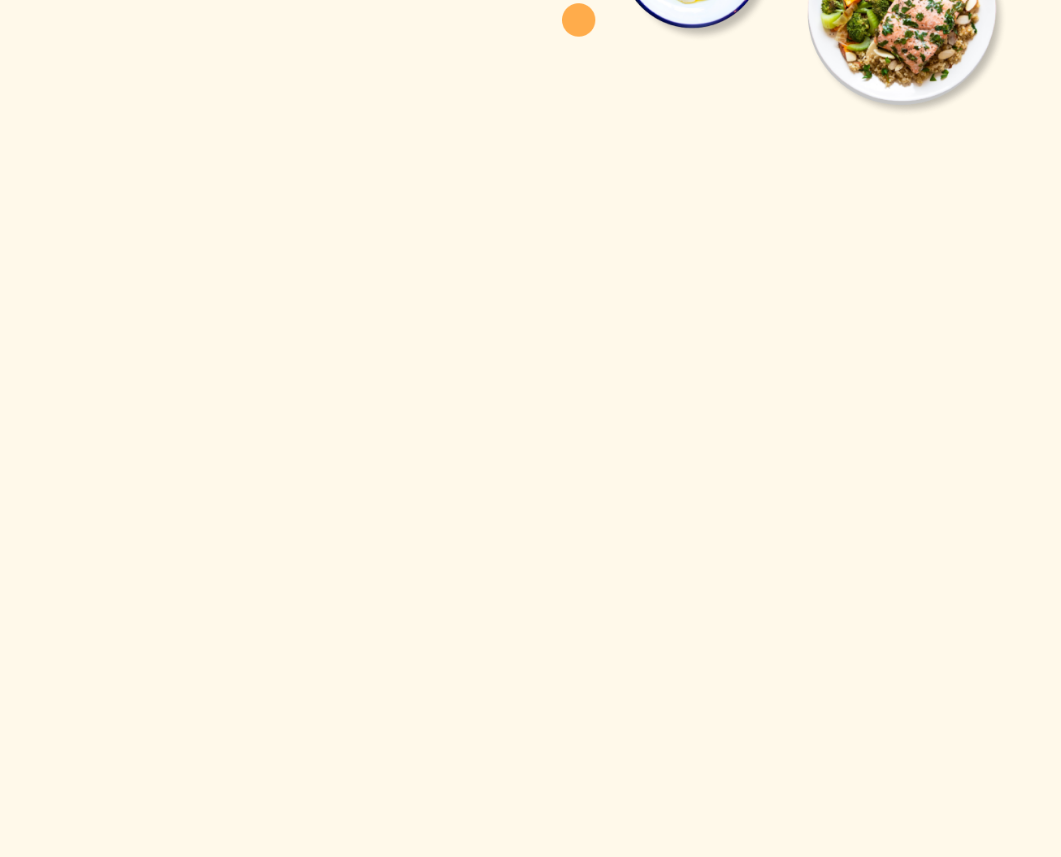
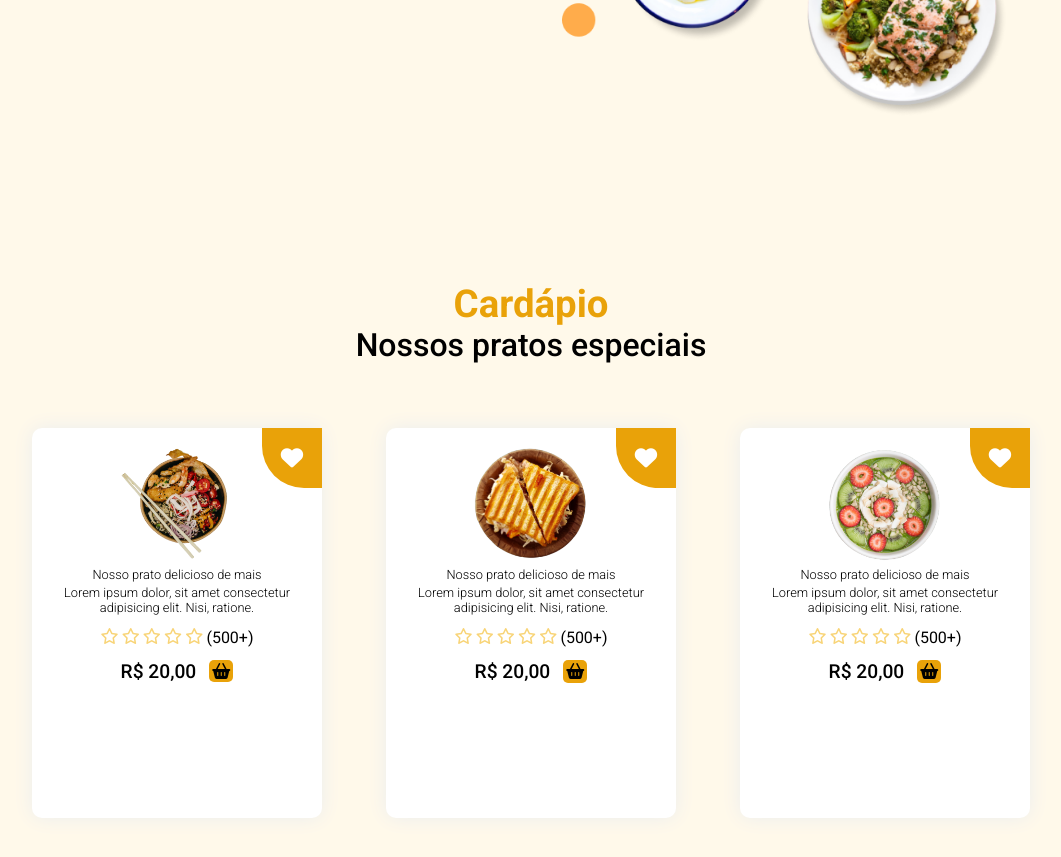
Before and after one commit to frankssena/site-restaurant, a plain HTML site: page index.html in a window 1280 px wide. Shown: the part 523-1380 px from the top of the page, without its empty margins (109-1170 px from the left). Before the commit the page ends 800 px from the top, so only its background shows below. Drawn offline with Linux system fonts and the light colour scheme.

Commit message:
section-cardápio-html-css

```diff
--- a/index.html
+++ b/index.html
@@ -55,12 +55,99 @@
       </div>
     </div>
     <!--Fim main-info-->
+  </main>
+  <!--Fim main-->
 
-    <!--Inicio main-cardápio-->
-    <div class="main-container">
+  <!--Inicio Cardápio-->
+  <section class="section-container">
+    <h2><span>Cardápio</span></h2>
+    <h3>Nossos pratos especiais</h3>
+    <div class="section-container-cardapio">
+      <div class="section-cardapio-card">
+        <div class="section-enfeite"><i class="fa-solid fa-heart"></i></div>
+        <div class="section-cardapio-card-info">
+          <div class="section-cardapio-img">
+            <img src="src/imgs/dish.png" alt="">
+          </div>
+          <p>
+            Nosso prato delicioso de mais
+          </p>
+          <p>
+            Lorem ipsum dolor, sit amet consectetur<br>
+            adipisicing elit. Nisi, ratione.
+          </p>
+        </div>
+        <div class="section-cardapio-icon">
+          <i class="fa-regular fa-star"></i>
+          <i class="fa-regular fa-star"></i>
+          <i class="fa-regular fa-star"></i>
+          <i class="fa-regular fa-star"></i>
+          <i class="fa-regular fa-star"></i>
+          <p>(500+)</p>
+        </div>
 
+        <div class="section-cardapio-preco">
+          <strong>R$ 20,00</strong>
+          <div><i class="fa-solid fa-basket-shopping"></i></div>
+        </div>
+      </div>
+      <div class="section-cardapio-card">
+        <div class="section-enfeite"><i class="fa-solid fa-heart"></i></div>
+        <div class="section-cardapio-card-info">
+          <div class="section-cardapio-img">
+            <img src="src/imgs/dish2.png" alt="">
+          </div>
+          <p>
+            Nosso prato delicioso de mais
+          </p>
+          <p>
+            Lorem ipsum dolor, sit amet consectetur<br>
+            adipisicing elit. Nisi, ratione.
+          </p>
+        </div>
+        <div class="section-cardapio-icon">
+          <i class="fa-regular fa-star"></i>
+          <i class="fa-regular fa-star"></i>
+          <i class="fa-regular fa-star"></i>
+          <i class="fa-regular fa-star"></i>
+          <i class="fa-regular fa-star"></i>
+          <p>(500+)</p>
+        </div>
+
+        <div class="section-cardapio-preco">
+          <strong>R$ 20,00</strong>
+          <i class="fa-solid fa-basket-shopping"></i>
+        </div>
+      </div>
+      <div class="section-cardapio-card">
+        <div class="section-enfeite"><i class="fa-solid fa-heart"></i></div>
+        <div class="section-cardapio-card-info">
+          <div class="section-cardapio-img">
+            <img src="src/imgs/dish3.png" alt="">
+          </div>
+          <p>
+            Nosso prato delicioso de mais
+          </p>
+          <p>
+            Lorem ipsum dolor, sit amet consectetur<br>
+            adipisicing elit. Nisi, ratione.
+          </p>
+        </div>
+        <div class="section-cardapio-icon">
+          <i class="fa-regular fa-star"></i>
+          <i class="fa-regular fa-star"></i>
+          <i class="fa-regular fa-star"></i>
+          <i class="fa-regular fa-star"></i>
+          <i class="fa-regular fa-star"></i>
+          <p>(500+)</p>
+        </div>
+
+        <div class="section-cardapio-preco">
+          <strong>R$ 20,00</strong>
+          <i class="fa-solid fa-basket-shopping"></i>
+        </div>
+      </div>
     </div>
-  </main>
-   <!--Fim main-->
+  </section>
 </body>
 </html>
--- a/src/style/geral.css
+++ b/src/style/geral.css
@@ -26,6 +26,7 @@ body {
   background-color: var(--background-body);
 }
 header {
+  background-color: var(--background-body);
   width: 100%;
   position: fixed;
   padding: 40px 0;
@@ -132,7 +133,6 @@ main {
 .main-info {
   display: flex;
   flex-direction: column;
-
 }
 .main-info h1 {
   font-size: 2.4rem;
@@ -291,3 +291,97 @@ main {
     height: 274px;
   }
 }
+
+/*Section cardápio*/
+.section-container {
+  padding: 10rem 0;
+  width: 100%;
+  max-width: 1180px;
+  margin: auto;
+}
+.section-container h2 {
+  font-size: 2.4rem;
+  font-weight: 700;
+  text-align: center;
+}
+.section-container h3 {
+  font-size: 2rem;
+  font-weight: 500;
+  text-align: center;
+}
+.section-container span {
+  color: var(--header-span);
+}
+.section-container-cardapio {
+  display: flex;
+  justify-content: center;
+  gap: 4rem;
+  margin-top: 4rem;
+}
+.section-cardapio-card {
+  border-radius: 10px;
+  box-shadow: 0px 0px 20px #ebedef;
+  background-color: #FFFFFF;
+  width: 290px;
+  height: 390px;
+  position: relative;
+}
+.section-cardapio-card-info p {
+  color: var(--color-font);
+  font-size: 0.8rem;
+  font-weight: 300;
+  margin-top: 0.2rem;
+  text-align: center;
+}
+.section-cardapio-img img {
+  display: block;
+  margin: auto;
+  padding-top: 1rem;
+  width: 120px;
+}
+.section-cardapio-icon {
+  color: var(--btn-main);
+  display: flex;
+  justify-content: center;
+  margin-top: 0.8rem;
+  gap: 0.2rem;
+}
+.section-cardapio-icon p {
+  color: var(--color-font);
+}
+.section-cardapio-preco {
+  display: flex;
+  justify-content: center;
+  margin-top:0.8rem ;
+  gap: 0.8rem;
+}
+.section-cardapio-preco strong {
+  font-size: 1.2rem;
+  font-weight: 500;
+}
+.section-cardapio-preco i {
+  border-radius: 5px;
+  cursor: pointer;
+  padding: 0.2rem 0.2rem;
+  background-color: var(--header-span);
+  transition: 0.3s;
+}
+.section-cardapio-preco i:hover {
+  transform: scale(1.2);
+}
+.section-enfeite {
+  background-color: var(--header-span);
+  border-radius:0% 0% 0% 70% ;
+  width: 60px;
+  height: 60px;
+  right: 0;
+  top: 0;
+  position: absolute;
+}
+.section-enfeite i {
+  color: var(--color-geral);
+  display: block;
+  padding: 1.2rem 0;
+  text-align: center;
+  font-size: 1.4rem;
+}
```
